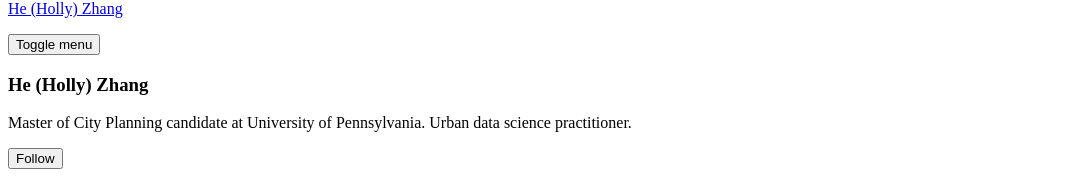
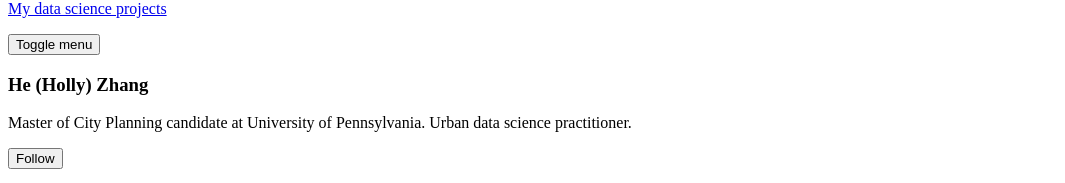
Before and after one commit to HeZHANG0/Personal_website, a Jekyll site: the page built from index.html, in a window 1280 px wide. Shown: the part 108-291 px from the top of the page, without its empty margins (0-1065 px from the left). Built offline with Jekyll 4.4.1, drawn with Linux system fonts in a browser that asks for light colours; cached includes are drawn as plain includes; nearby versions of some CDN libraries; the list of posts is cut into pages by our own code.

Commit message:
Update _config.yml

```diff
--- a/_config.yml
+++ b/_config.yml
@@ -16,7 +16,7 @@ minimal_mistakes_skin: "default" # "air", "aqua", "contrast", "dark", "dirt", "n
 
 # Site Settings
 locale: "en-US"
-title: "He (Holly) Zhang"
+title: "My data science projects"
 title_separator: "-"
 name: "He (Holly) Zhang"
 description: "Personal website of He (Holly) Zhang"
```
